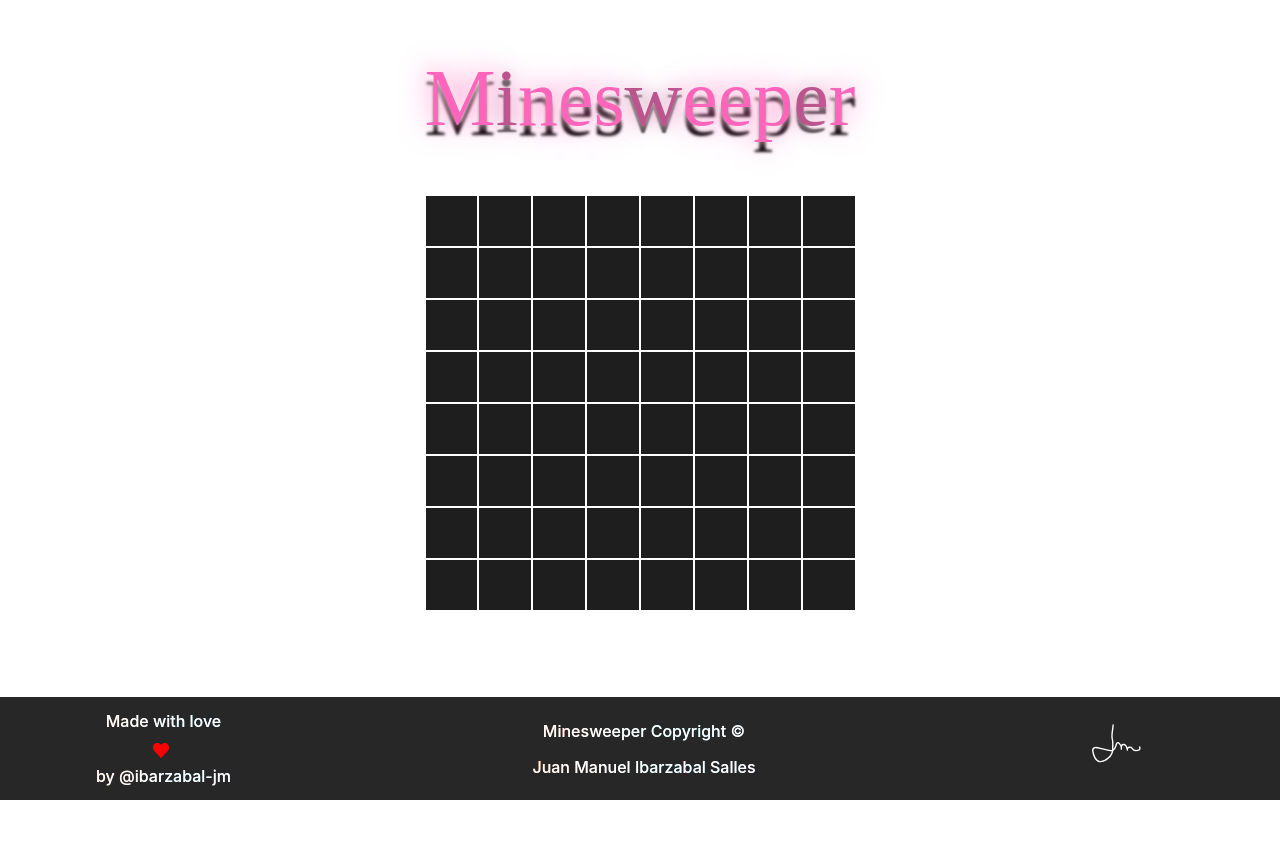
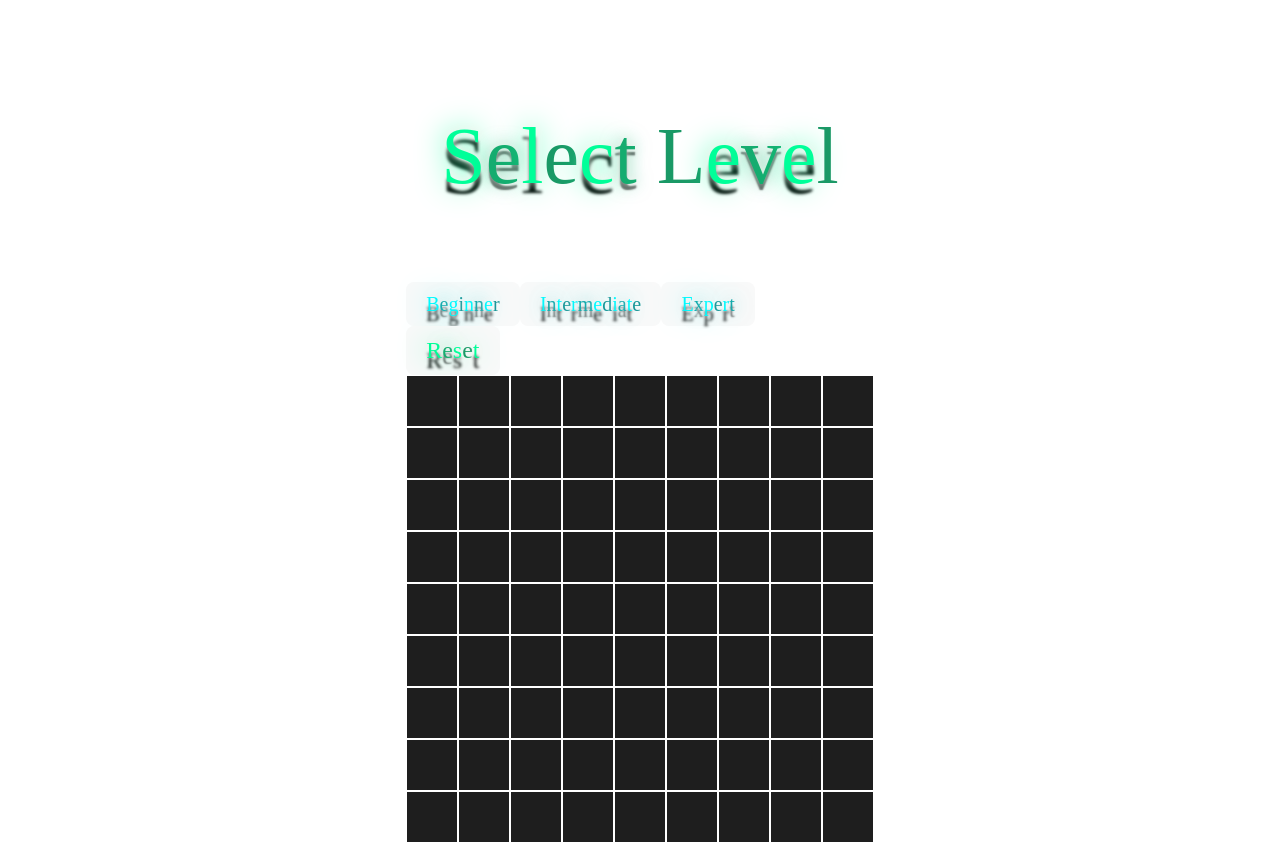
Before and after one commit to ibarzabal-jm/React-Minesweeper, a React (Vite) app: page / in a window 1280 px wide. Shown: the top 844 px of the page. Before the commit the page ends 800 px from the top, so only its background shows below. Built offline with nearby package versions, Linux system fonts and the light colour scheme.

Commit message:
feature: Add LevelSelectors

```diff
--- a/src/App.tsx
+++ b/src/App.tsx
@@ -1,15 +1,47 @@
+import { useState } from "react";
 import "./App.css";
 import Board from "./components/Board/Board";
 import Footer from "./components/Footer/Footer";
 import TitleNeon from "./components/TitleNeon/TitleNeon";
+import { useBoard } from "./hooks/useBoard";
+import { Level } from "./types/types";
+import { levels } from "./utils/levels";
+import LevelSelector from "./components/LevelSelector";
 
 function App() {
+  const [level, setLevel] = useState<Level>(levels.beginner);
+
+  const {
+    board,
+    gameStatus,
+    handleRevealCell,
+    handleUpdateFlag,
+    handleRestartGame,
+  } = useBoard(level.rows, level.columns, level.mines);
   return (
     <div className="App">
       <div className="minesweeper">
-        <TitleNeon title="Minesweeper" tag="h1" />
+        <TitleNeon
+          title="Minesweeper"
+          tag="h1"
+          color={
+            gameStatus === "lose"
+              ? "red"
+              : gameStatus === "win"
+              ? "green"
+              : "white"
+          }
+        />
 
-        <Board columns={8} mines={5} rows={8} />
+        <LevelSelector setLevel={setLevel} restartGame={handleRestartGame} />
+
+        <main className="main">
+          <Board
+            addFlag={handleUpdateFlag}
+            revealCell={handleRevealCell}
+            table={board}
+          />
+        </main>
       </div>
       <Footer />
     </div>
--- a/src/components/Board/Board.tsx
+++ b/src/components/Board/Board.tsx
@@ -1,28 +1,23 @@
-import { useBoard } from "../../hooks/useBoard";
+import { Board as IBoard } from "../../types/types";
 import Cell from "../Cell/Cell";
 
 interface IBoardProps {
-  columns: number;
-  rows: number;
-  mines: number;
+  table: IBoard;
+  revealCell: (row: number, column: number) => void;
+  addFlag: (row: number, column: number) => void;
 }
 
-const Board = ({ columns = 8, rows = 8, mines = 5 }: IBoardProps) => {
-  const { board, handleRevealCell, handleUpdateFlag } = useBoard(
-    columns,
-    rows,
-    mines
-  );
+const Board = ({ table, addFlag, revealCell }: IBoardProps) => {
   return (
     <div>
-      {board.map((row, i) => (
+      {table.map((row, i) => (
         <div key={i} className="row">
           {row.map((cell) => (
             <Cell
               key={`${cell.column}y+${cell.row}x`}
               details={cell}
-              addFlag={handleUpdateFlag}
-              revealCell={handleRevealCell}
+              addFlag={addFlag}
+              revealCell={revealCell}
             />
           ))}
         </div>
--- /dev/null
+++ b/src/components/LevelSelector.tsx
@@ -0,0 +1,42 @@
+import { Dispatch } from "react";
+import { levels } from "../utils/levels";
+import TitleNeon from "./TitleNeon/TitleNeon";
+import { Level } from "../types/types";
+
+interface LevelSelectorProps {
+  setLevel: Dispatch<React.SetStateAction<Level>>;
+  restartGame: () => void;
+}
+
+const LevelSelector = ({ setLevel, restartGame }: LevelSelectorProps) => {
+  return (
+    <aside>
+      <div className="menu">
+        <TitleNeon color="#0f9" tag="h2" title="Select level" align="center" />
+
+        <div className="buttonContainer">
+          {Object.values(levels).map((level) => (
+            <button
+              key={level.name}
+              onClick={() => setLevel(level)}
+              className="button"
+            >
+              <TitleNeon
+                size="20px"
+                title={level.name}
+                tag="span"
+                color="#00fbff"
+              />
+            </button>
+          ))}
+        </div>
+
+        <button onClick={restartGame}>
+          <TitleNeon size="24px" title="Reset" tag="span" color="#0f9" />
+        </button>
+      </div>
+    </aside>
+  );
+};
+
+export default LevelSelector;
--- a/src/hooks/useBoard.tsx
+++ b/src/hooks/useBoard.tsx
@@ -1,4 +1,4 @@
-import { useState, useEffect } from "react";
+import { useState, useEffect, useCallback } from "react";
 import { Board, GameStatus } from "../types/types";
 import { createBoard } from "../utils/createBoard";
 import { updateFlag } from "../utils/updateFlag";
@@ -11,13 +11,17 @@ export const useBoard = (row: number, column: number, mines: number) => {
   const [revealedCells, setRevealedCells] = useState(0);
   const [gameStatus, setGameStatus] = useState<GameStatus>("playing");
 
-  useEffect(() => {
+  const startGame = useCallback(() => {
     const newBoard = createBoard(row, column, mines);
     setBoard(newBoard.board);
-    setAvailableFlags(3);
+    setAvailableFlags(mines);
     setRevealedCells(0);
     setGameStatus("playing");
   }, [column, mines, row]);
+
+  useEffect(() => {
+    startGame();
+  }, [startGame]);
 
   useEffect(() => {
     if (revealedCells === 0) return;
@@ -49,11 +53,16 @@ export const useBoard = (row: number, column: number, mines: number) => {
     setBoard(newBoard.board);
   };
 
+  const handleRestartGame = () => {
+    startGame();
+  };
+
   return {
     board,
     gameStatus,
     availableFlags,
     handleUpdateFlag,
+    handleRestartGame,
     handleRevealCell,
   };
 };
--- /dev/null
+++ b/src/utils/levels.ts
@@ -0,0 +1,20 @@
+export const levels = {
+  beginner: {
+    name: "Beginner",
+    rows: 9,
+    columns: 9,
+    mines: 10,
+  },
+  intermediate: {
+    name: "Intermediate",
+    rows: 16,
+    columns: 16,
+    mines: 40,
+  },
+  expert: {
+    name: "Expert",
+    rows: 16,
+    columns: 30,
+    mines: 99,
+  },
+};
```
Also changed, not shown: src/types/types.ts (+7 -0 lines).
